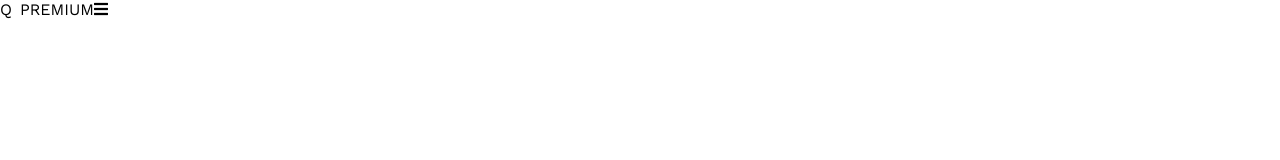
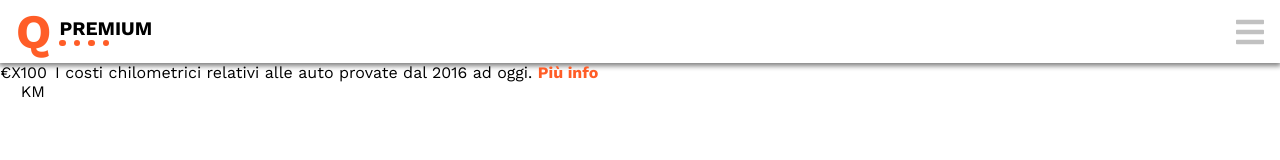
Before and after one commit to alainmateso/codeland, a plain HTML site: page index.html in a window 1280 px wide. Drawn offline with nearby package versions, Linux system fonts and the light colour scheme.

Commit message:
add header

```diff
--- a/index.html
+++ b/index.html
@@ -11,10 +11,10 @@
 <body>
     <header>
         <div class="row header">
-            <div class="row gap-2">
-                <div>Q</div>
-                <div class="col">
-                    <div>PREMIUM</div>
+            <div class="row gap-2 logo">
+                <div class="q-text bold orange-text">Q</div>
+                <div class="logo-text col">
+                    <div class="bold">PREMIUM</div>
                     <div class="dots row gap-2">
                         <div class="dot"></div>
                         <div class="dot"></div>
@@ -24,11 +24,23 @@
                 </div>
             </div>
             <div class="">
-                <i class="fas fa-bars"></i>
+                <i class="fas fa-bars fa-2x"></i>
             </div>
         </div>
     </header>
-    <div class="sub-header"></div>
+    <div class="sub-header row gap-2">
+        <div class="row">
+            <div>€</div>
+            <div>X</div>
+            <div class="col">
+                <div>100</div>
+                <div>KM</div>
+            </div>
+        </div>
+        <div>
+            I costi chilometrici relativi alle auto provate dal 2016 ad oggi. <span class="orange-text bold">Più info</span>
+        </div>
+    </div>
     <section></section>
     <footer></footer>
 </body>
--- a/styles/style.css
+++ b/styles/style.css
@@ -46,3 +46,34 @@ body {
 	display: flex;
 	flex: 1;
 }
+.bold{
+    font-weight: bold;
+}
+.header{
+    align-items: center;
+    justify-content: space-between;
+    padding: 0.2rem 1rem;
+    box-shadow: 0px 2px 5px 1px gray;
+
+}
+.header i{
+   color: var(--gray);
+}
+.orange-text{
+    color: var(--orange);
+}
+.logo{
+    align-items: center;
+}
+.q-text{
+    font-size: 3rem;
+
+}
+.logo-text{
+    font-size: 1.2rem;
+}
+.dot{
+    padding: 0.2rem;
+    background-color: var(--orange);
+    border-radius: 50%;
+}
```
